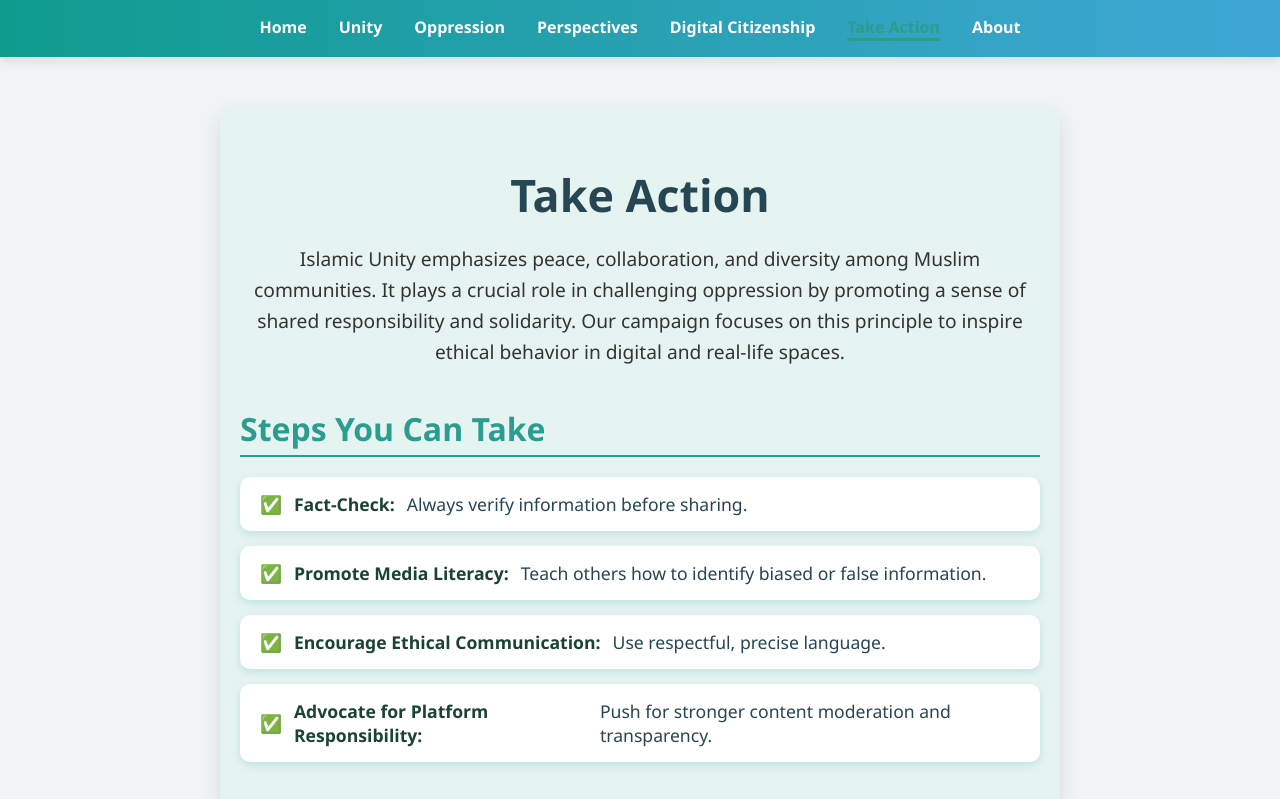
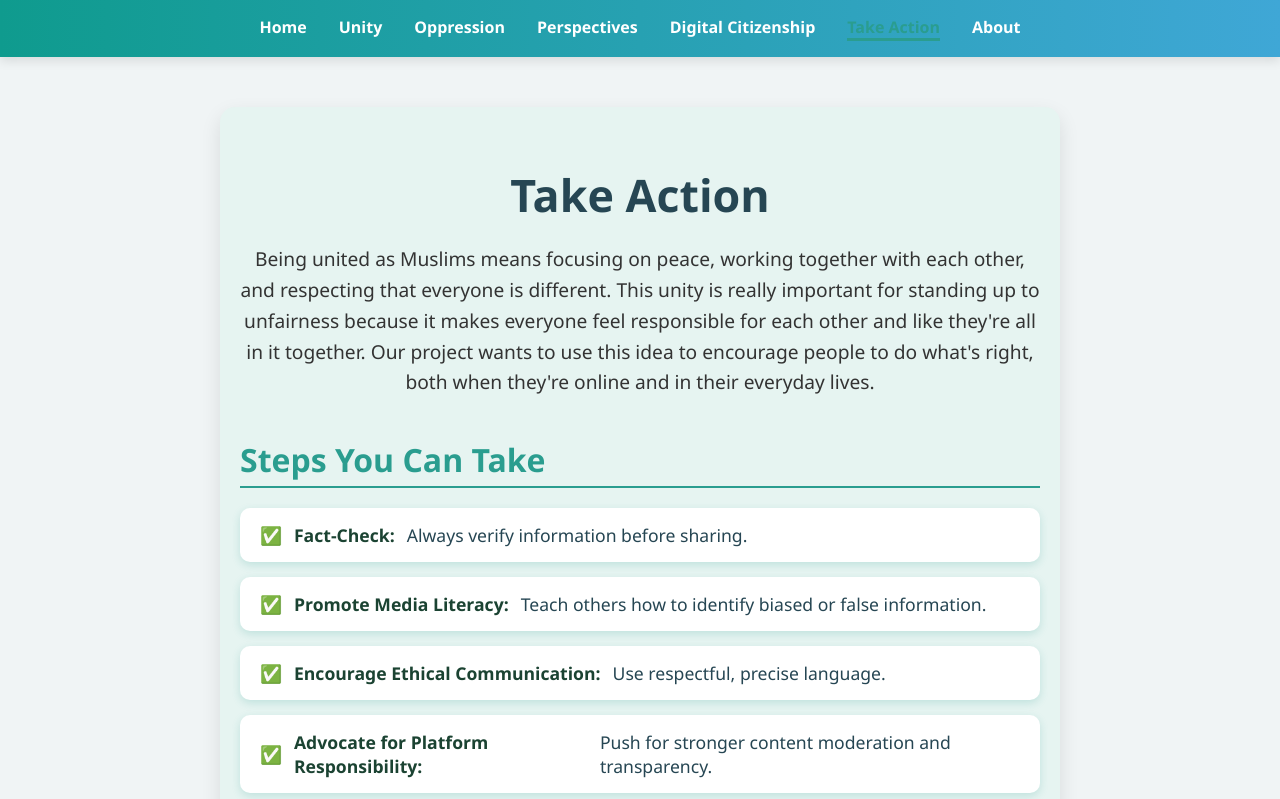
Before and after one commit to laysch/wali-hw, a plain HTML site: page action.html in a window 1280 px wide. Shown: the top 799 px of the page. Drawn offline with Linux system fonts and the light colour scheme.

Commit message:
Update action.html

```diff
--- a/action.html
+++ b/action.html
@@ -21,7 +21,7 @@
   <main class="action-page">
     <section class="intro">
       <h1>Take Action</h1>
-      <p>Islamic Unity emphasizes peace, collaboration, and diversity among Muslim communities. It plays a crucial role in challenging oppression by promoting a sense of shared responsibility and solidarity. Our campaign focuses on this principle to inspire ethical behavior in digital and real-life spaces.</p>
+      <p>Being united as Muslims means focusing on peace, working together with each other, and respecting that everyone is different. This unity is really important for standing up to unfairness because it makes everyone feel responsible for each other and like they're all in it together. Our project wants to use this idea to encourage people to do what's right, both when they're online and in their everyday lives.</p>
     </section>
 
     <section class="action-list">
```
